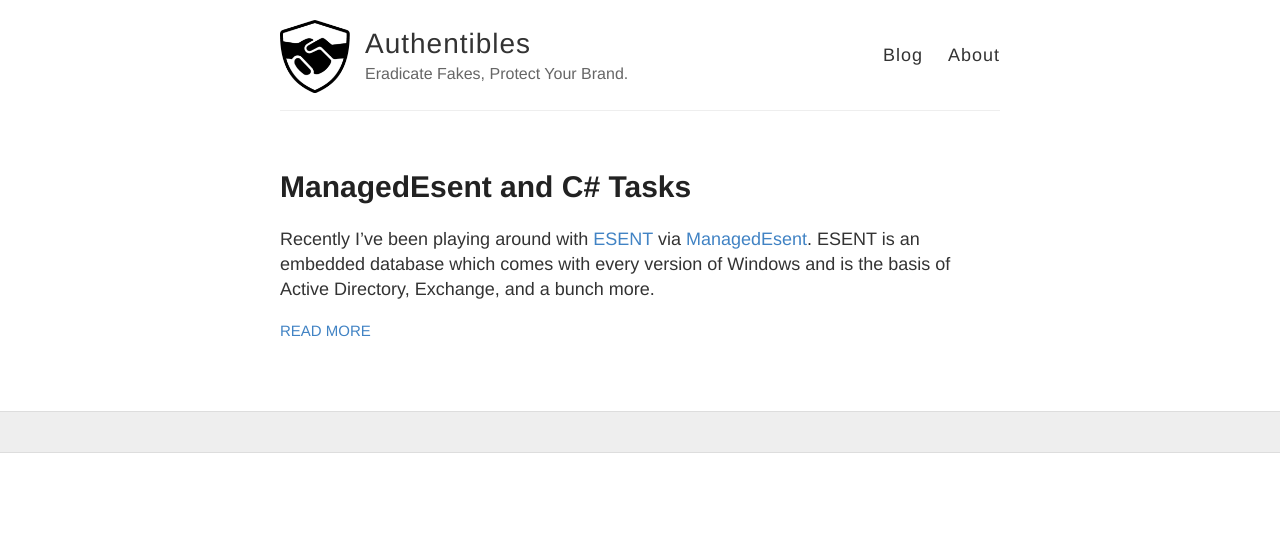
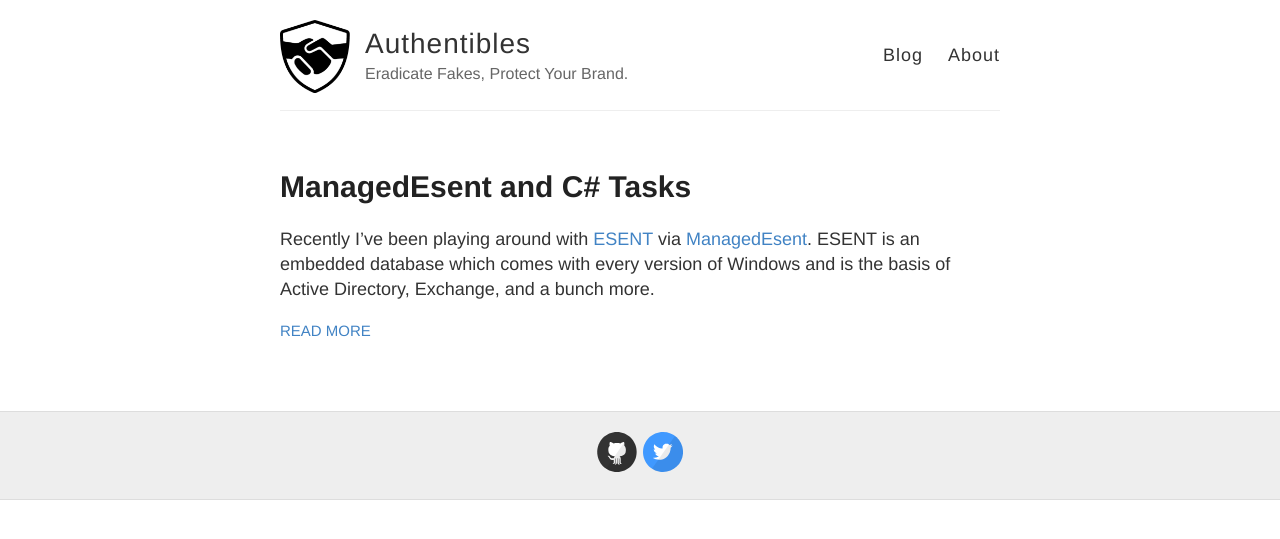
Before and after one commit to Authentibles/authentibles.github.io, a Jekyll site: the page built from index.html, in a window 1280 px wide. Shown: the top 539 px of the page. Built offline with Jekyll 4.4.1, drawn with Linux system fonts in a browser that asks for light colours; Markdown is read by kramdown in place of the engine named in the settings.

```diff
--- a/_config.yml
+++ b/_config.yml
@@ -21,12 +21,12 @@ footer-links:
   email:
   facebook:
   flickr:
-  github: #authentibles
+  github: authentibles
   instagram:
   linkedin:
   pinterest:
   rss: # just type anything here for a working RSS icon, make sure you set the "url" above!
-  twitter: #authentibles
+  twitter: authentibles
   stackoverflow: # your stackoverflow profile, e.g. "users/50476/bart-kiers"
   youtube: # channel/<your_long_string> or user/<user-name>
   googleplus: # anything in your profile username that comes after plus.google.com/
@@ -37,7 +37,7 @@ footer-links:
 disqus:
 
 # Enter your Google Analytics web tracking code (e.g. UA-2110908-2) to activate tracking
-google_analytics: # UA-47055157-3
+google_analytics: UA-47055157-3
 
 # Your website URL (e.g. http://barryclark.github.io or http://www.barryclark.co)
 # Used for Sitemap.xml and your RSS feed
```
